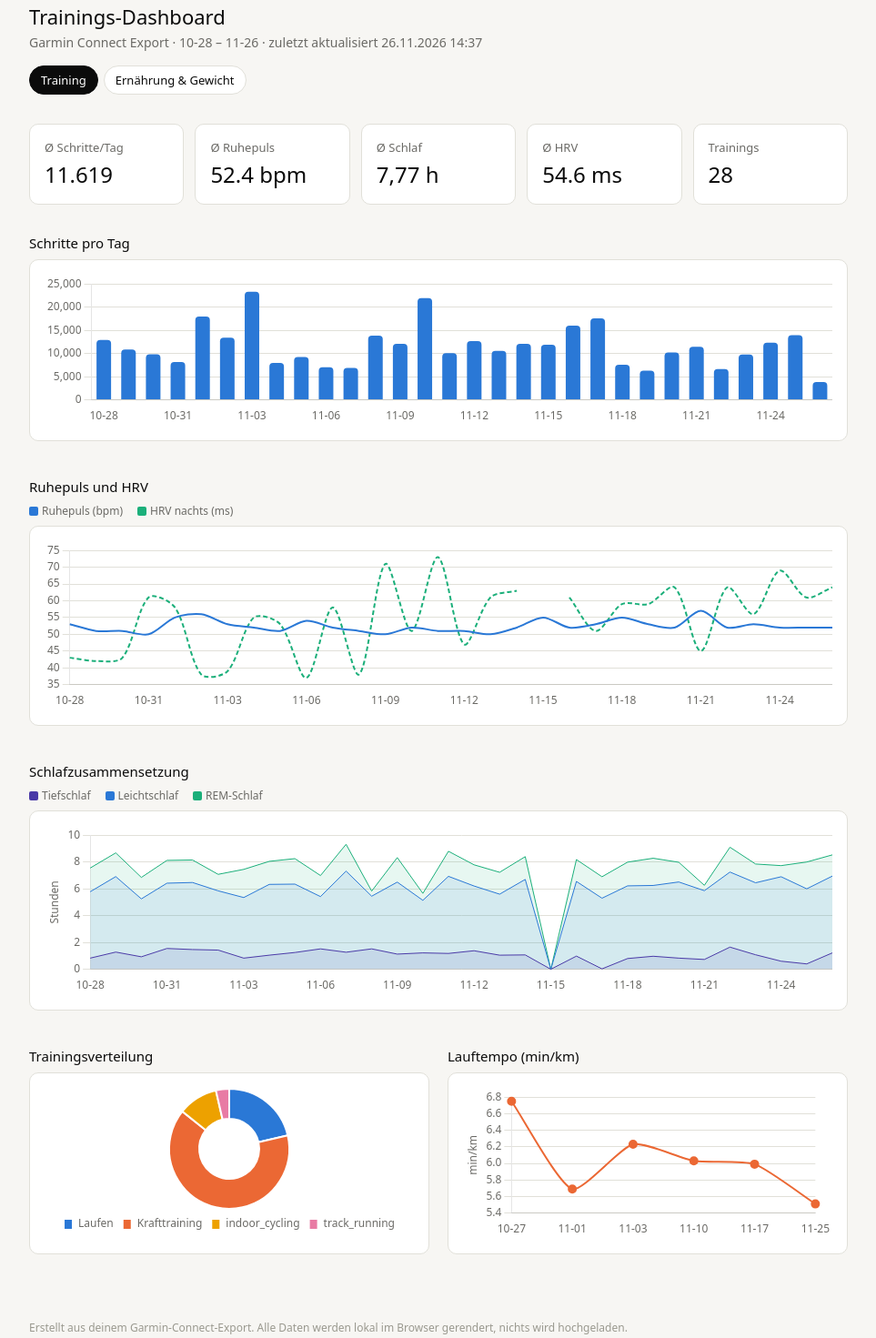
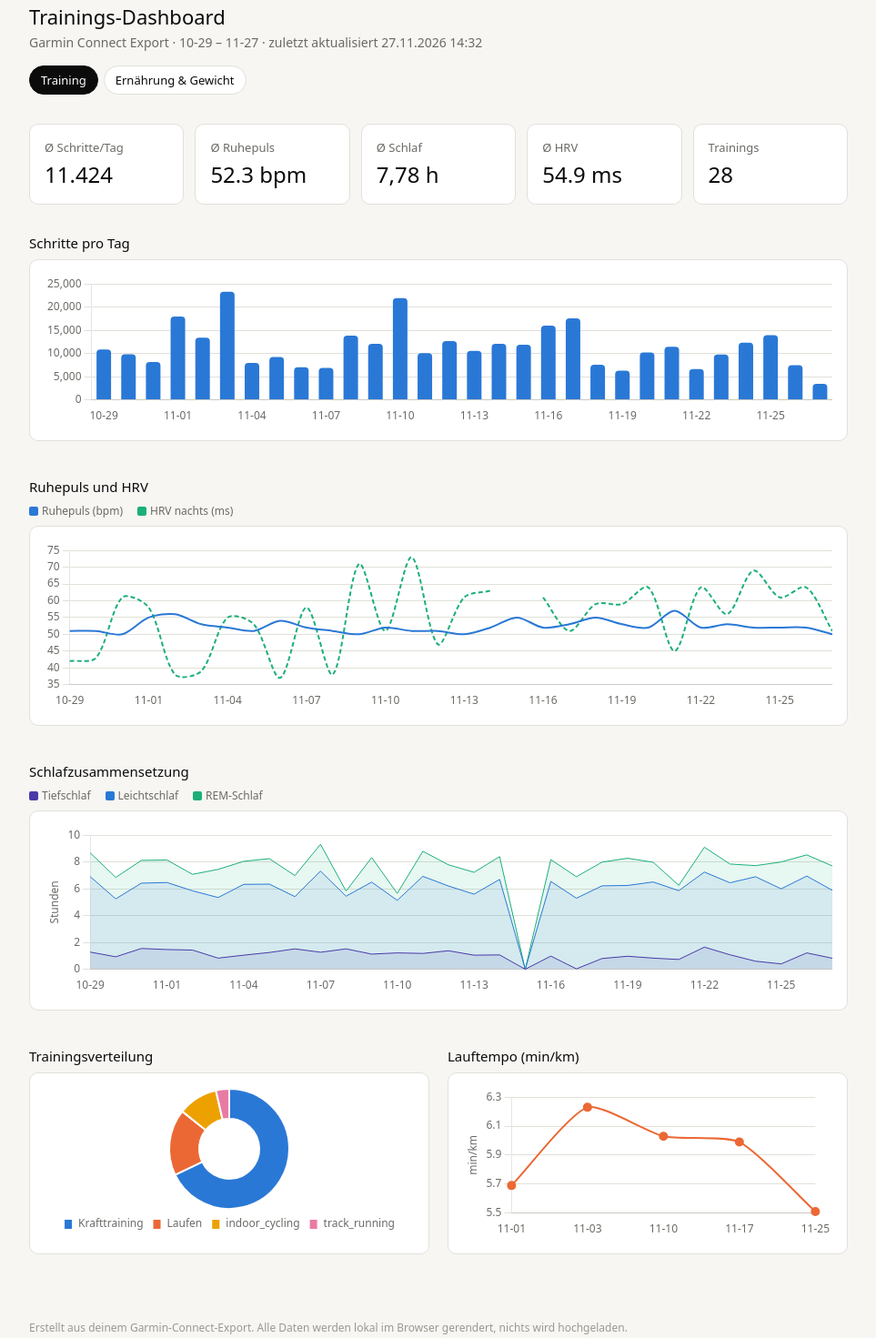
Before and after one commit to Muckdes/Garmin, a plain HTML site: page docs/index.html in a window 1280 px wide. Shown: the part 29-1500 px from the top of the page at 91% size, without its empty margins (158-1121 px from the left). Drawn offline with nearby package versions, Linux system fonts and the light colour scheme.

Commit message:
Dashboard automatisch aktualisiert

```diff
--- a/data/garmin_kalorien.csv
+++ b/data/garmin_kalorien.csv
@@ -36,3 +36,4 @@ datum,gesamt_kcal,aktiv_kcal,grundumsatz_kcal
 2026-11-23,2589,575,2014
 2026-11-24,2485,471,2014
 2026-11-25,2674,660,2014
+2026-11-26,2387,373,2014
--- a/docs/index.html
+++ b/docs/index.html
@@ -42,14 +42,14 @@
 <body>
 <div class="wrap">
   <h1>Trainings-Dashboard</h1>
-  <p class="sub">Garmin Connect Export &middot; 10-28 – 11-26 &middot; zuletzt aktualisiert 26.11.2026 14:37</p>
+  <p class="sub">Garmin Connect Export &middot; 10-29 – 11-27 &middot; zuletzt aktualisiert 27.11.2026 14:32</p>
   <nav class="nav"><a class="active" href="index.html">Training</a><a href="ernaehrung.html">Ernährung &amp; Gewicht</a></nav>
 
   <div class="kpis">
-    <div class="kpi"><p>Ø Schritte/Tag</p><p>11.619</p></div>
-    <div class="kpi"><p>Ø Ruhepuls</p><p>52.4 bpm</p></div>
-    <div class="kpi"><p>Ø Schlaf</p><p>7,77 h</p></div>
-    <div class="kpi"><p>Ø HRV</p><p>54.6 ms</p></div>
+    <div class="kpi"><p>Ø Schritte/Tag</p><p>11.424</p></div>
+    <div class="kpi"><p>Ø Ruhepuls</p><p>52.3 bpm</p></div>
+    <div class="kpi"><p>Ø Schlaf</p><p>7,78 h</p></div>
+    <div class="kpi"><p>Ø HRV</p><p>54.9 ms</p></div>
     <div class="kpi"><p>Trainings</p><p>28</p></div>
   </div>
 
@@ -87,18 +87,18 @@
 
 <script src="https://cdn.jsdelivr.net/npm/chart.js@4.4.1/dist/chart.umd.min.js"></script>
 <script>
-const dates = ["10-28", "10-29", "10-30", "10-31", "11-01", "11-02", "11-03", "11-04", "11-05", "11-06", "11-07", "11-08", "11-09", "11-10", "11-11", "11-12", "11-13", "11-14", "11-15", "11-16", "11-17", "11-18", "11-19", "11-20", "11-21", "11-22", "11-23", "11-24", "11-25", "11-26"];
-const steps = [12942, 10868, 9827, 8167, 17960, 13416, 23319, 7975, 9228, 7037, 6901, 13876, 12091, 21946, 10070, 12680, 10585, 12064, 11902, 16009, 17603, 7579, 6305, 10220, 11435, 6624, 9784, 12346, 13971, 3853];
-const rhr = [53, 51, 51, 50, 55, 56, 53, 52, 51, 54, 52, 51, 50, 52, 51, 51, 50, 52, 55, 52, 53, 55, 53, 52, 57, 52, 53, 52, 52, 52];
-const hrv = [43.0, 42.0, 43.0, 61.0, 58.0, 38.0, 39.0, 55.0, 53.0, 37.0, 58.0, 38.0, 71.0, 51.0, 73.0, 47.0, 61.0, 63.0, null, 61.0, 51.0, 59.0, 59.0, 64.0, 45.0, 64.0, 56.0, 69.0, 61.0, 64.0];
-const deep = [0.83, 1.28, 0.93, 1.55, 1.47, 1.43, 0.83, 1.05, 1.25, 1.52, 1.27, 1.52, 1.13, 1.22, 1.18, 1.38, 1.05, 1.07, 0.0, 0.98, 0.03, 0.8, 0.97, 0.83, 0.73, 1.65, 1.08, 0.6, 0.4, 1.22];
-const light = [4.95, 5.63, 4.32, 4.87, 5.0, 4.42, 4.52, 5.28, 5.1, 3.9, 6.05, 3.93, 5.37, 3.92, 5.75, 4.83, 4.55, 5.63, 0.0, 5.57, 5.27, 5.42, 5.28, 5.68, 5.13, 5.6, 5.37, 6.3, 5.6, 5.73];
-const rem = [1.77, 1.77, 1.6, 1.7, 1.68, 1.23, 2.1, 1.72, 1.9, 1.57, 2.0, 0.38, 1.83, 0.52, 1.87, 1.58, 1.63, 1.7, 0.0, 1.63, 1.6, 1.77, 2.03, 1.47, 0.4, 1.85, 1.4, 0.83, 2.0, 1.58];
-const typeLabels = ["Laufen", "Krafttraining", "indoor_cycling", "track_running"];
-const typeCounts = [6, 18, 3, 1];
+const dates = ["10-29", "10-30", "10-31", "11-01", "11-02", "11-03", "11-04", "11-05", "11-06", "11-07", "11-08", "11-09", "11-10", "11-11", "11-12", "11-13", "11-14", "11-15", "11-16", "11-17", "11-18", "11-19", "11-20", "11-21", "11-22", "11-23", "11-24", "11-25", "11-26", "11-27"];
+const steps = [10868, 9827, 8167, 17960, 13416, 23319, 7975, 9228, 7037, 6901, 13876, 12091, 21946, 10070, 12680, 10585, 12064, 11902, 16009, 17603, 7579, 6305, 10220, 11435, 6624, 9784, 12346, 13971, 7470, 3460];
+const rhr = [51, 51, 50, 55, 56, 53, 52, 51, 54, 52, 51, 50, 52, 51, 51, 50, 52, 55, 52, 53, 55, 53, 52, 57, 52, 53, 52, 52, 52, 50];
+const hrv = [42.0, 43.0, 61.0, 58.0, 38.0, 39.0, 55.0, 53.0, 37.0, 58.0, 38.0, 71.0, 51.0, 73.0, 47.0, 61.0, 63.0, null, 61.0, 51.0, 59.0, 59.0, 64.0, 45.0, 64.0, 56.0, 69.0, 61.0, 64.0, 51.0];
+const deep = [1.28, 0.93, 1.55, 1.47, 1.43, 0.83, 1.05, 1.25, 1.52, 1.27, 1.52, 1.13, 1.22, 1.18, 1.38, 1.05, 1.07, 0.0, 0.98, 0.03, 0.8, 0.97, 0.83, 0.73, 1.65, 1.08, 0.6, 0.4, 1.22, 0.82];
+const light = [5.63, 4.32, 4.87, 5.0, 4.42, 4.52, 5.28, 5.1, 3.9, 6.05, 3.93, 5.37, 3.92, 5.75, 4.83, 4.55, 5.63, 0.0, 5.57, 5.27, 5.42, 5.28, 5.68, 5.13, 5.6, 5.37, 6.3, 5.6, 5.73, 5.07];
+const rem = [1.77, 1.6, 1.7, 1.68, 1.23, 2.1, 1.72, 1.9, 1.57, 2.0, 0.38, 1.83, 0.52, 1.87, 1.58, 1.63, 1.7, 0.0, 1.63, 1.6, 1.77, 2.03, 1.47, 0.4, 1.85, 1.4, 0.83, 2.0, 1.58, 1.82];
+const typeLabels = ["Krafttraining", "Laufen", "indoor_cycling", "track_running"];
+const typeCounts = [19, 5, 3, 1];
 const typeColors = ["#2a78d6", "#eb6834", "#eda100", "#e87ba4"];
-const runDates = ["10-27", "11-01", "11-03", "11-10", "11-17", "11-25"];
-const pace = [6.75, 5.69, 6.23, 6.03, 5.99, 5.51];
+const runDates = ["11-01", "11-03", "11-10", "11-17", "11-25"];
+const pace = [5.69, 6.23, 6.03, 5.99, 5.51];
 
 Chart.defaults.font.family = "system-ui, -apple-system, sans-serif";
 Chart.defaults.color = '#6b6a66';
```
